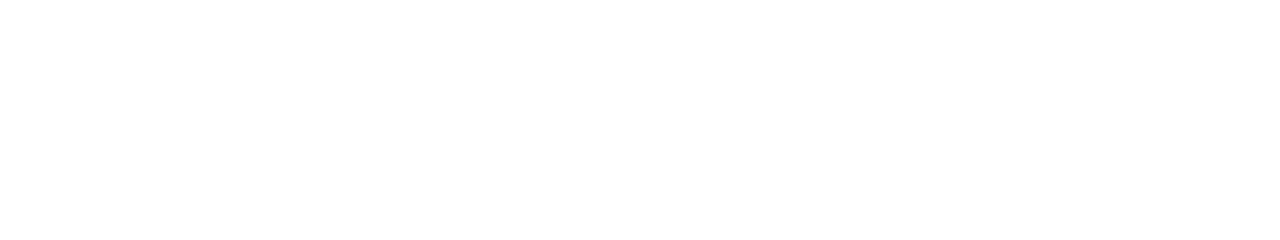
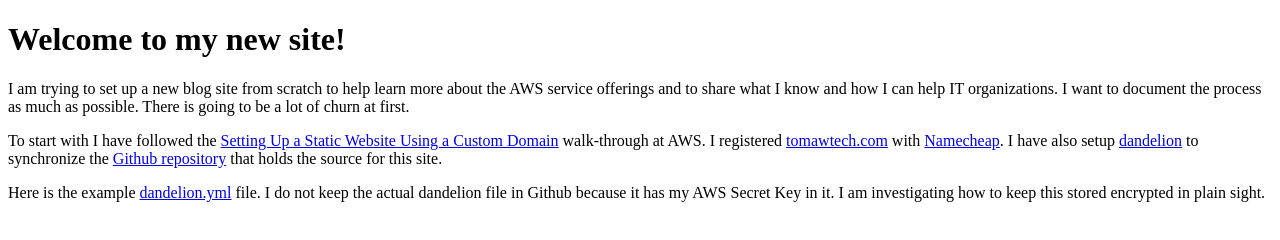
Before and after one commit to flatiron32/tomawtechdotcom, a plain HTML site: page index.html in a window 1280 px wide. Drawn offline with Linux system fonts and the light colour scheme.

Commit message:
Initial blog posting

```diff
--- a/index.html
+++ b/index.html
@@ -3,7 +3,10 @@
 <head>
   <title>Tomaw Tech</title>
 </head>
-<body>
-
-</body>
+  <body>
+    <h1>Welcome to my new site!</h1>
+    <p>I am trying to set up a new blog site from scratch to help learn more about the AWS service offerings and to share what I know and how I can help IT organizations. I want to document the process as much as possible. There is going to be a lot of churn at first.</p>
+    <p>To start with I have followed the <a href="http://docs.aws.amazon.com/AmazonS3/latest/dev/website-hosting-custom-domain-walkthrough.html">Setting Up a Static Website Using a Custom Domain</a> walk-through at AWS. I registered <a href="tomawtech.com">tomawtech.com</a> with <a href="www.namecheap.com">Namecheap</a>. I have also setup <a href="https://github.com/scttnlsn/dandelion">dandelion</a> to synchronize the <a href="https://github.com/flatiron32/tomawtechdotcom">Github repository</a> that holds the source for this site.</p>
+    <p>Here is the example <a href="https://github.com/flatiron32/tomawtechdotcom/blob/master/dandelion.yml.tmpl">dandelion.yml</a> file. I do not keep the actual dandelion file in Github because it has my AWS Secret Key in it. I am investigating how to keep this stored encrypted in plain sight.</p>
+  </body>
 </html>
```
